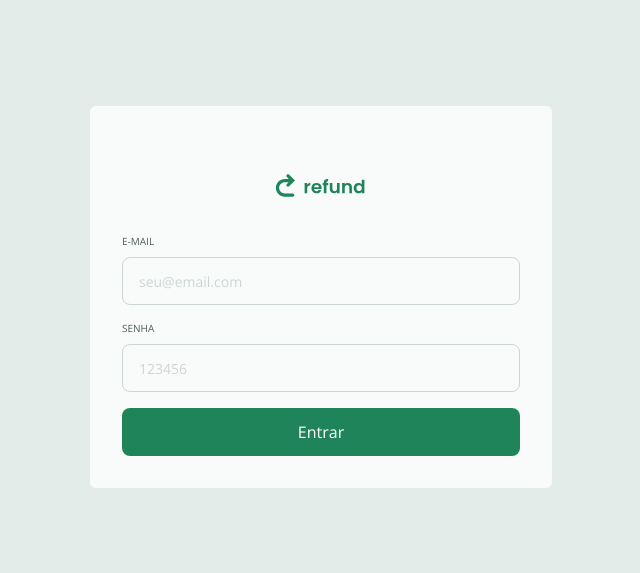
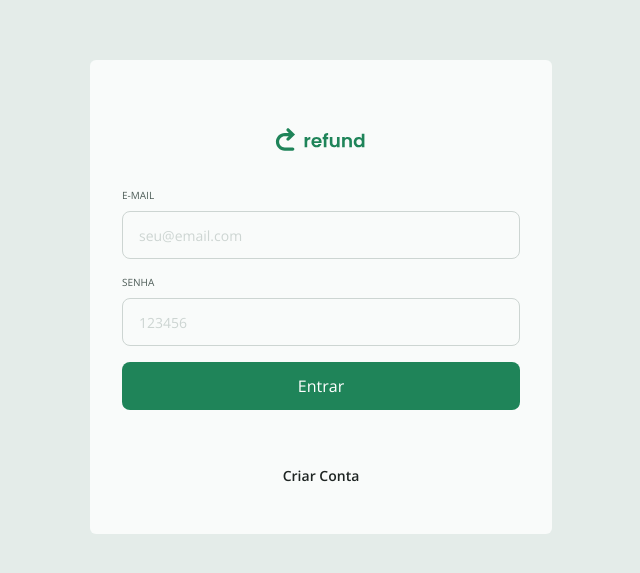
Before and after one commit to Douglasha/web, a React (Vite) app: page / in a window 1280 px wide. Shown: the part 103-676 px from the top of the page, without its empty margins (319-959 px from the left). Built offline with nearby package versions, Linux system fonts and the light colour scheme.

Commit message:
Link para SignUp

```diff
--- a/src/pages/SignIn.tsx
+++ b/src/pages/SignIn.tsx
@@ -33,6 +33,13 @@
 
       <Button type="submit" isLoading={isLoading}>Entrar</Button>
 
+      <a
+        href="/signup"
+        className="text-sm font-semibold text-center text-gray-100 mt-10 mb-4 hover:text-green-800 transition ease-linear"
+      >
+        Criar Conta
+      </a>
+
     </form>
   )
 }
```
